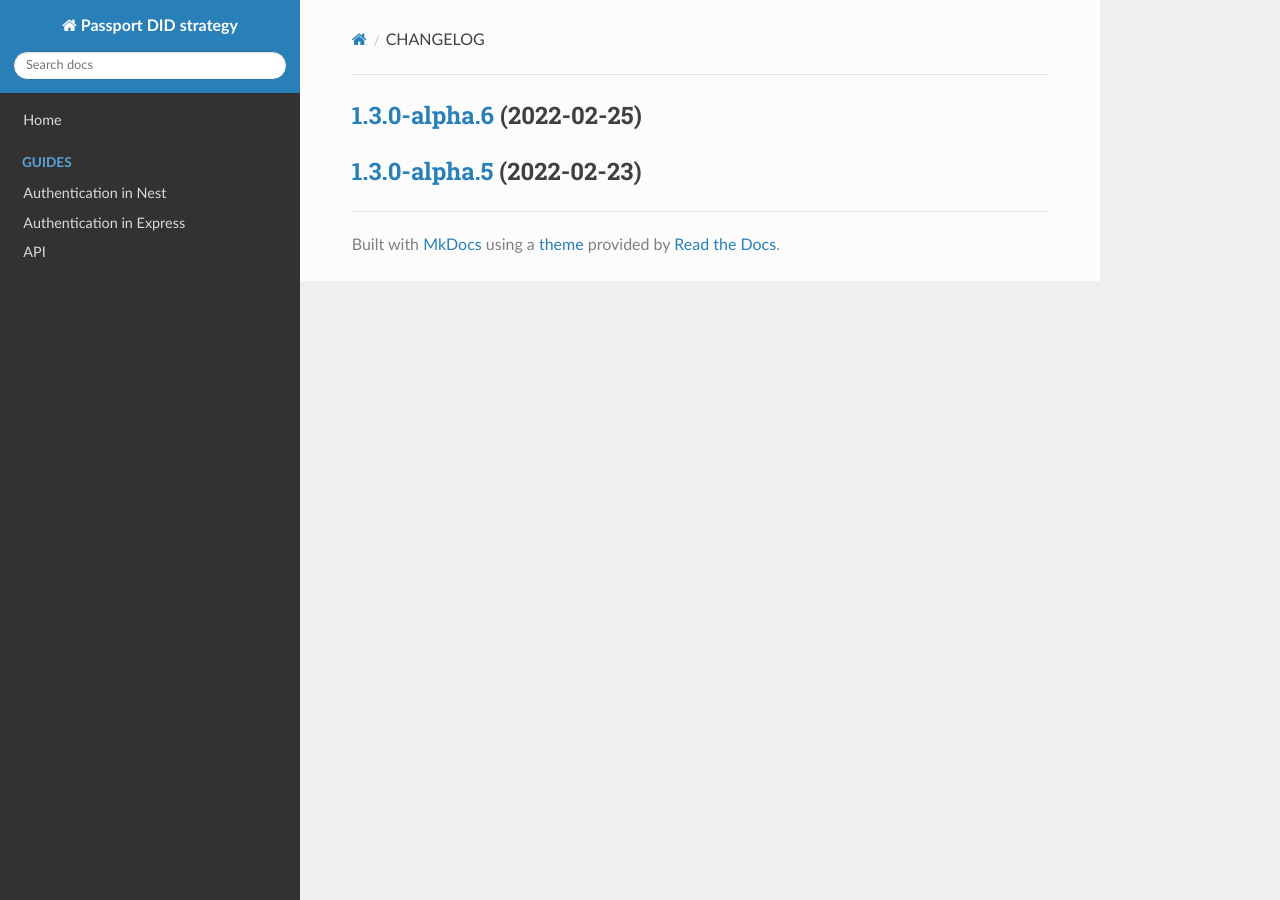
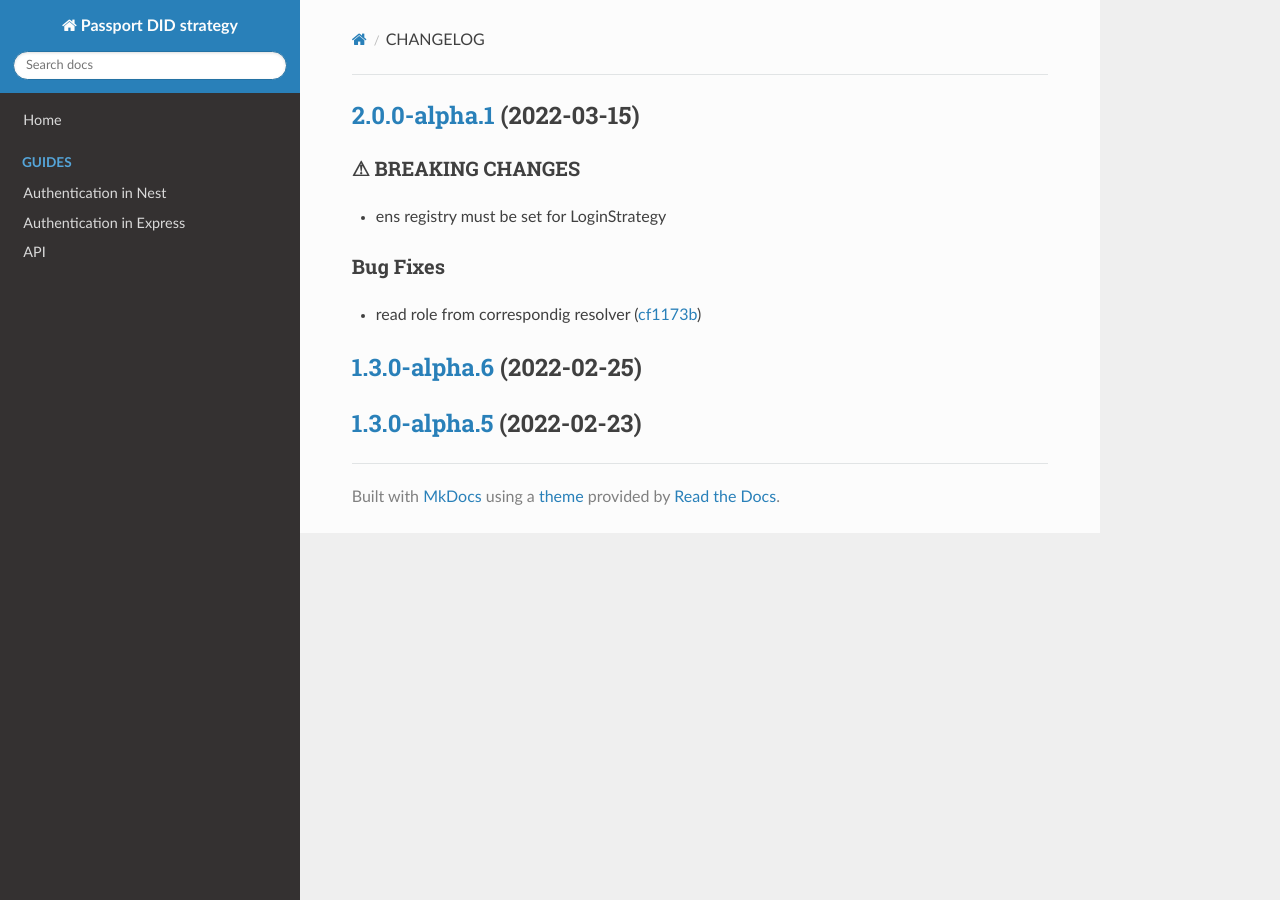
Before and after one commit to energywebfoundation/passport-did-auth, an MkDocs documentation site: the page built from docs/CHANGELOG.md, in a window 1280 px wide. Built offline with MkDocs 1.6.1, drawn with Linux system fonts in a browser that asks for light colours; nearby versions of some CDN libraries.

Commit message:
chore(release): 2.0.0-alpha.1 [skip ci]
## [2.0.0-alpha.1](https://github.com/energywebfoundation/passport-did-auth/compare/v1.3.0-alpha.6...v2.0.0-alpha.1) (2022-03-15)

### ⚠ BREAKING CHANGES

* ens registry must be set for LoginStrategy

### Bug Fixes

* read role from correspondig resolver ([cf1173b](https://github.com/energywebfoundation/passport-did-auth/commit/cf1173b3bb8f32970a1ebe07c9856373a2b218ee))

```diff
--- a/docs/CHANGELOG.md
+++ b/docs/CHANGELOG.md
@@ -1,3 +1,14 @@
+## [2.0.0-alpha.1](https://github.com/energywebfoundation/passport-did-auth/compare/v1.3.0-alpha.6...v2.0.0-alpha.1) (2022-03-15)
+
+
+### ⚠ BREAKING CHANGES
+
+* ens registry must be set for LoginStrategy
+
+### Bug Fixes
+
+* read role from correspondig resolver ([cf1173b](https://github.com/energywebfoundation/passport-did-auth/commit/cf1173b3bb8f32970a1ebe07c9856373a2b218ee))
+
 ## [1.3.0-alpha.6](https://github.com/energywebfoundation/passport-did-auth/compare/v1.3.0-alpha.5...v1.3.0-alpha.6) (2022-02-25)
 
 ## [1.3.0-alpha.5](https://github.com/energywebfoundation/passport-did-auth/compare/v1.3.0-alpha.4...v1.3.0-alpha.5) (2022-02-23)
```
